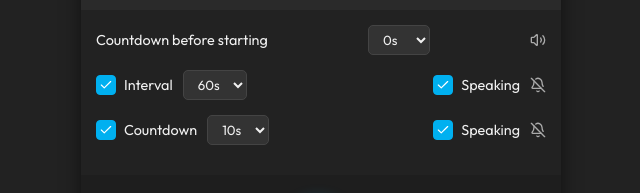
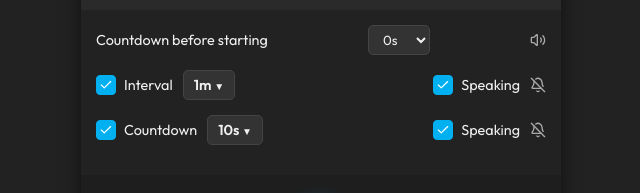
Before and after one commit to hritik-mahirrao/voice-clock, a React (Vite) app: page / in a window 1280 px wide. Shown: the part 475-668 px from the top of the page, without its empty margins (319-959 px from the left). Built offline with nearby package versions, Linux system fonts and the light colour scheme.

Commit message:
improved the time adjustments

```diff
--- a/src/components/StopwatchTab.jsx
+++ b/src/components/StopwatchTab.jsx
@@ -1,6 +1,7 @@
 import { useState, useEffect, useRef } from 'react';
 import { Play, Pause, Check } from 'lucide-react';
 import { speak, formatSpeechTime } from '../utils/speech';
+import TimePickerModal from './TimePickerModal';
 
 export default function StopwatchTab() {
   const [ms, setMs] = useState(0);
@@ -13,6 +14,8 @@ export default function StopwatchTab() {
   const [intervalVal, setIntervalVal] = useState(30000); // ms
   const [speakLapTime, setSpeakLapTime] = useState(true);
   const [speakLapTotal, setSpeakLapTotal] = useState(false);
+
+  const [isPickerOpen, setIsPickerOpen] = useState(false);
 
   const swRef = useRef(null);
   const nextTargetRef = useRef(30000);
@@ -80,8 +83,25 @@ export default function StopwatchTab() {
 
   const { h, m, s, ms: msStr } = formatDisplay(ms);
 
+  const formatShortTime = (milli) => {
+    const seconds = Math.floor(milli / 1000);
+    if (seconds === 0) return "0s";
+    const ms = Math.floor(seconds / 60);
+    const ss = seconds % 60;
+    if (ms > 0 && ss > 0) return `${ms}m ${ss}s`;
+    if (ms > 0) return `${ms}m`;
+    return `${ss}s`;
+  };
+
   return (
     <section className="tab-content pink-theme">
+      <TimePickerModal
+        isOpen={isPickerOpen}
+        title="Time"
+        initialSeconds={Math.floor(intervalVal / 1000)}
+        onClose={() => setIsPickerOpen(false)}
+        onSave={(val) => setIntervalVal(val * 1000)}
+      />
       <div className="display-container">
         <div className="time-display">
           <span>{h}</span><span className="colon">:</span>
@@ -99,11 +119,13 @@ export default function StopwatchTab() {
             <input type="checkbox" checked={intervalSpeak} onChange={e => setIntervalSpeak(e.target.checked)} />
             <span className="custom-checkbox pink-check"><Check size={14} /></span> Interval
           </label>
-          <select value={intervalVal} onChange={e => setIntervalVal(Number(e.target.value))}>
-            <option value="10000">10s</option>
-            <option value="30000">30s</option>
-            <option value="60000">60s</option>
-          </select>
+          <button
+            className="text-btn"
+            style={{background: 'var(--btn-bg)', padding: '5px 10px', borderRadius: '5px', border: '1px solid #444', fontSize: '0.9rem'}}
+            onClick={() => setIsPickerOpen(true)}
+          >
+            {formatShortTime(intervalVal)} <span style={{fontSize: '0.7em'}}>▼</span>
+          </button>
           <label className="checkbox-label">
             <input type="checkbox" checked={intervalSpeak} onChange={e => setIntervalSpeak(e.target.checked)} />
             <span className="custom-checkbox pink-check"><Check size={14} /></span> Speaking
--- /dev/null
+++ b/src/components/TimePickerModal.jsx
@@ -0,0 +1,71 @@
+import { useState, useEffect } from 'react';
+import { Hourglass } from 'lucide-react';
+
+export default function TimePickerModal({ isOpen, onClose, onSave, title="Time", initialSeconds=0 }) {
+  const [h, setH] = useState(0);
+  const [m, setM] = useState(0);
+  const [s, setS] = useState(0);
+
+  useEffect(() => {
+    if (isOpen) {
+      setH(Math.floor(initialSeconds / 3600));
+      setM(Math.floor((initialSeconds % 3600) / 60));
+      setS(initialSeconds % 60);
+    }
+  }, [isOpen, initialSeconds]);
+
+  if (!isOpen) return null;
+
+  const handleSave = () => {
+    const total = (h * 3600) + (m * 60) + s;
+    onSave(total);
+    onClose();
+  };
+
+  const pad = (num) => String(num).padStart(1, '0'); // The screenshot doesn't pad with 0s except single digits, actually it shows "0", "9", "59"
+  // Wait, screenshot shows 9, 0, 1. So no padding.
+
+  const renderColumn = (val, setVal, max) => {
+    const prev = val - 1 < 0 ? max : val - 1;
+    const next = val + 1 > max ? 0 : val + 1;
+
+    return (
+      <div className="picker-col">
+        <div className="picker-item prev" onClick={() => setVal(prev)}>{prev}</div>
+        <div className="picker-item current">
+          {val}
+        </div>
+        <div className="picker-item next" onClick={() => setVal(next)}>{next}</div>
+      </div>
+    );
+  };
+
+  return (
+    <div className="modal-overlay">
+      <div className="modal-content time-picker-modal">
+        <div className="modal-header" style={{borderBottom: 'none'}}>
+          <div style={{display: 'flex', alignItems: 'center', gap: '10px'}}>
+            <Hourglass size={20} />
+            <h2>{title}</h2>
+          </div>
+        </div>
+
+        <div className="modal-body picker-body">
+          <div className="picker-container">
+            {renderColumn(h, setH, 99)}
+            <span className="picker-label">h</span>
+            {renderColumn(m, setM, 59)}
+            <span className="picker-label">m</span>
+            {renderColumn(s, setS, 59)}
+            <span className="picker-label">s</span>
+          </div>
+        </div>
+
+        <div className="modal-footer" style={{borderTop: 'none'}}>
+          <button className="text-btn" onClick={onClose}>CANCEL</button>
+          <button className="text-btn" onClick={handleSave}>OK</button>
+        </div>
+      </div>
+    </div>
+  );
+}
--- a/src/components/TimerTab.jsx
+++ b/src/components/TimerTab.jsx
@@ -1,6 +1,7 @@
 import { useState, useEffect, useRef } from 'react';
-import { Volume2, Palette, Type, Settings, BellOff, List, Play, Pause, RotateCcw, Check } from 'lucide-react';
+import { Play, Pause, RotateCcw, Check, List, Volume2, Palette, Type, Settings, BellOff } from 'lucide-react';
 import { speak, formatSpeechTime } from '../utils/speech';
+import TimePickerModal from './TimePickerModal';
 
 export default function TimerTab() {
   const [seconds, setSeconds] = useState(0);
@@ -12,6 +13,8 @@ export default function TimerTab() {
   const [intervalVal, setIntervalVal] = useState(60);
   const [countdownSpeak, setCountdownSpeak] = useState(true);
   const [countdownVal, setCountdownVal] = useState(10);
+
+  const [pickerConfig, setPickerConfig] = useState({ isOpen: false, type: null, initialVal: 0 });
 
   const timerRef = useRef(null);
 
@@ -65,8 +68,29 @@ export default function TimerTab() {
     setSeconds(0);
   };
 
+  const formatShortTime = (seconds) => {
+    if (seconds === 0) return "0s";
+    const m = Math.floor(seconds / 60);
+    const s = seconds % 60;
+    if (m > 0 && s > 0) return `${m}m ${s}s`;
+    if (m > 0) return `${m}m`;
+    return `${s}s`;
+  };
+
+  const handleSavePicker = (val) => {
+    if (pickerConfig.type === 'interval') setIntervalVal(val);
+    else if (pickerConfig.type === 'countdown') setCountdownVal(val);
+  };
+
   return (
     <section className="tab-content blue-theme">
+      <TimePickerModal
+        isOpen={pickerConfig.isOpen}
+        title="Time"
+        initialSeconds={pickerConfig.initialVal}
+        onClose={() => setPickerConfig({ ...pickerConfig, isOpen: false })}
+        onSave={handleSavePicker}
+      />
       <div className="toolbar">
         <button><Volume2 size={20} /></button>
         <button className="active-blue"><Palette size={20} /></button>
@@ -101,11 +125,13 @@ export default function TimerTab() {
             <input type="checkbox" checked={intervalSpeak} onChange={e => setIntervalSpeak(e.target.checked)} />
             <span className="custom-checkbox"><Check size={14} /></span> Interval
           </label>
-          <select value={intervalVal} onChange={e => setIntervalVal(Number(e.target.value))}>
-            <option value="30">30s</option>
-            <option value="60">60s</option>
-            <option value="300">5m</option>
-          </select>
+          <button
+            className="text-btn"
+            style={{background: 'var(--btn-bg)', padding: '5px 10px', borderRadius: '5px', border: '1px solid #444', fontSize: '0.9rem'}}
+            onClick={() => setPickerConfig({ isOpen: true, type: 'interval', initialVal: intervalVal })}
+          >
+            {formatShortTime(intervalVal)} <span style={{fontSize: '0.7em'}}>▼</span>
+          </button>
           <label className="checkbox-label" style={{marginLeft: 'auto'}}>
             <input type="checkbox" checked={intervalSpeak} onChange={e => setIntervalSpeak(e.target.checked)} />
             <span className="custom-checkbox"><Check size={14} /></span> Speaking
@@ -117,10 +143,13 @@ export default function TimerTab() {
             <input type="checkbox" checked={countdownSpeak} onChange={e => setCountdownSpeak(e.target.checked)} />
             <span className="custom-checkbox"><Check size={14} /></span> Countdown
           </label>
-          <select value={countdownVal} onChange={e => setCountdownVal(Number(e.target.value))}>
-            <option value="5">5s</option>
-            <option value="10">10s</option>
-          </select>
+          <button
+            className="text-btn"
+            style={{background: 'var(--btn-bg)', padding: '5px 10px', borderRadius: '5px', border: '1px solid #444', fontSize: '0.9rem'}}
+            onClick={() => setPickerConfig({ isOpen: true, type: 'countdown', initialVal: countdownVal })}
+          >
+            {formatShortTime(countdownVal)} <span style={{fontSize: '0.7em'}}>▼</span>
+          </button>
           <label className="checkbox-label" style={{marginLeft: 'auto'}}>
             <input type="checkbox" checked={countdownSpeak} onChange={e => setCountdownSpeak(e.target.checked)} />
             <span className="custom-checkbox"><Check size={14} /></span> Speaking
--- a/src/index.css
+++ b/src/index.css
@@ -546,3 +546,54 @@ select {
   justify-content: flex-end;
   gap: 20px;
 }
+
+/* Time Picker Modal Styles */
+.time-picker-modal {
+  max-width: 320px;
+}
+
+.picker-body {
+  padding: 10px 20px 30px;
+}
+
+.picker-container {
+  display: flex;
+  justify-content: center;
+  align-items: center;
+  gap: 10px;
+}
+
+.picker-col {
+  display: flex;
+  flex-direction: column;
+  align-items: center;
+  font-size: 1.5rem;
+  width: 60px;
+}
+
+.picker-item {
+  width: 100%;
+  text-align: center;
+  padding: 10px 0;
+  cursor: pointer;
+  user-select: none;
+}
+
+.picker-item.prev, .picker-item.next {
+  color: #777;
+  font-size: 1.2rem;
+}
+
+.picker-item.current {
+  color: var(--text-main);
+  border-top: 1px solid #777;
+  border-bottom: 1px solid #777;
+  font-weight: 600;
+}
+
+.picker-label {
+  font-size: 1rem;
+  color: var(--text-muted);
+  align-self: center;
+  margin-top: -5px; /* align roughly with the current item */
+}
```
